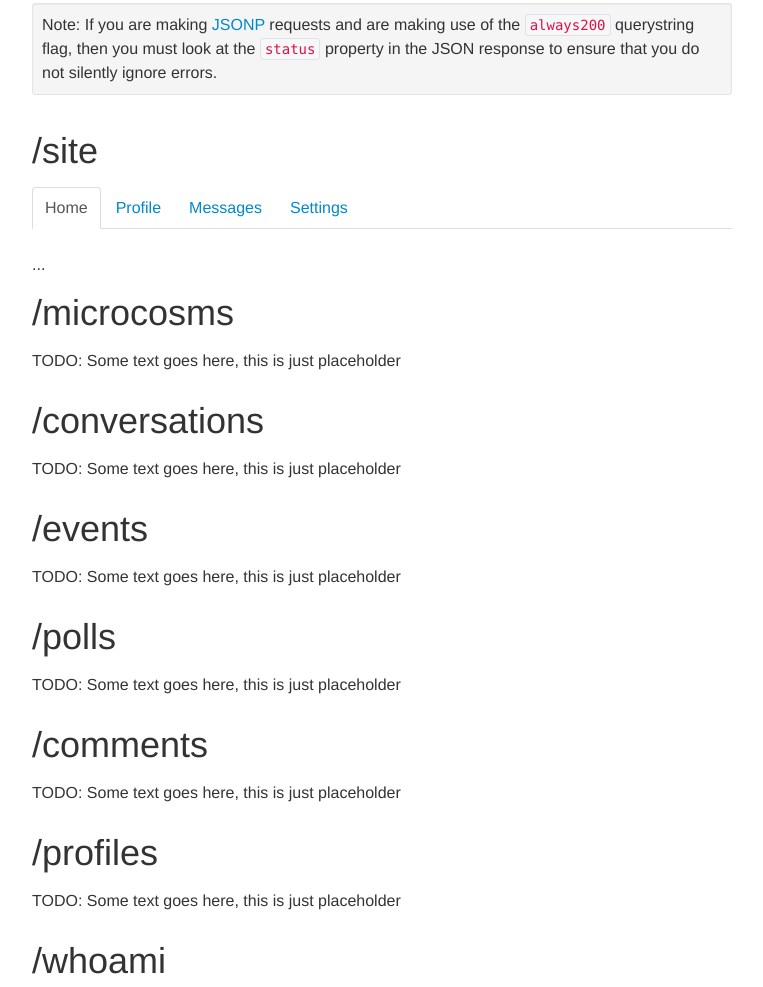
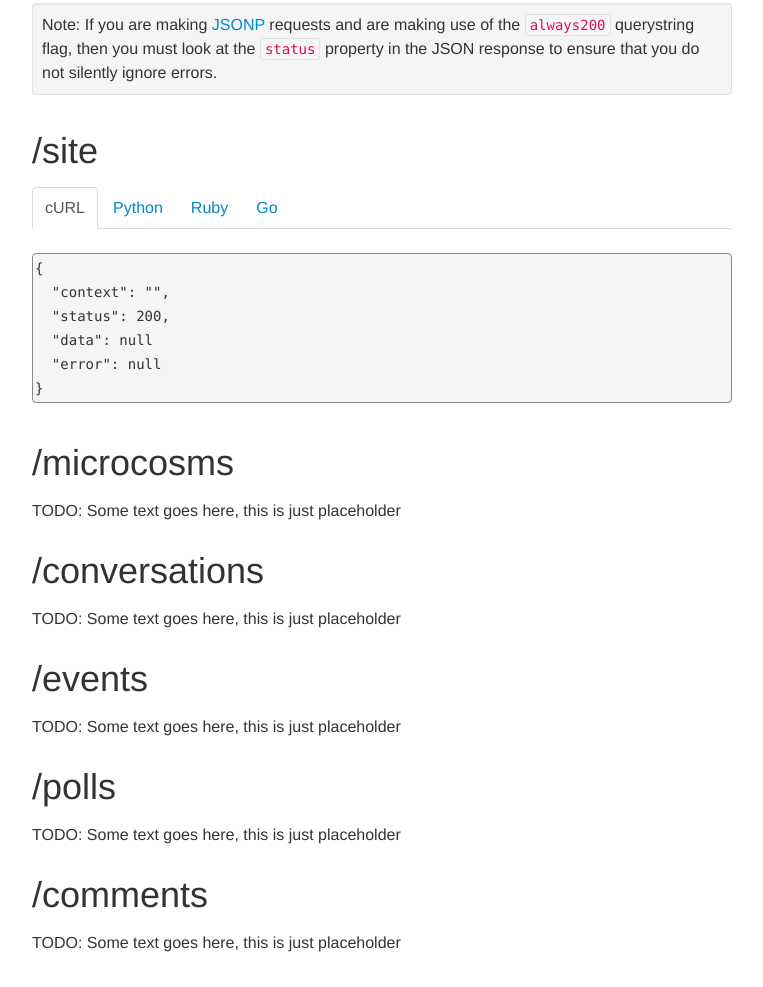
Before and after one commit to microcosm-collective/microcosm-docs, a plain HTML site: page index.htm in a window 1280 px wide. Shown: the part 6790-7777 px from the top of the page, without its empty margins (378-1141 px from the left). Drawn offline with nearby package versions, Linux system fonts and the light colour scheme; a script that the page names is missing.

Commit message:
Previewing tabs

```diff
--- a/index.htm
+++ b/index.htm
@@ -360,15 +360,27 @@ Content-Type: application/json
               <h2>/site</h2>
 
 <ul class="nav nav-tabs" id="myTab">
-  <li class="active"><a href="#home">Home</a></li>
-  <li><a href="#profile">Profile</a></li>
-  <li><a href="#messages">Messages</a></li>
-  <li><a href="#settings">Settings</a></li>
+  <li class="active"><a href="#home">cURL</a></li>
+  <li><a href="#profile">Python</a></li>
+  <li><a href="#messages">Ruby</a></li>
+  <li><a href="#settings">Go</a></li>
 </ul>
 
 <div class="tab-content">
-  <div class="tab-pane active" id="home">...</div>
-  <div class="tab-pane" id="profile">...</div>
+  <div class="tab-pane active" id="home">
+    <pre><code>{
+  "context": "",
+  "status": 200,
+  "data": null
+  "error": null
+}</code></pre>
+  </div>
+  <div class="tab-pane" id="profile"><pre><code>{
+  "context": "",
+  "status": 200,
+  "data": null
+  "error": null
+}</code></pre></div>
   <div class="tab-pane" id="messages">...</div>
   <div class="tab-pane" id="settings">...</div>
 </div>
```
